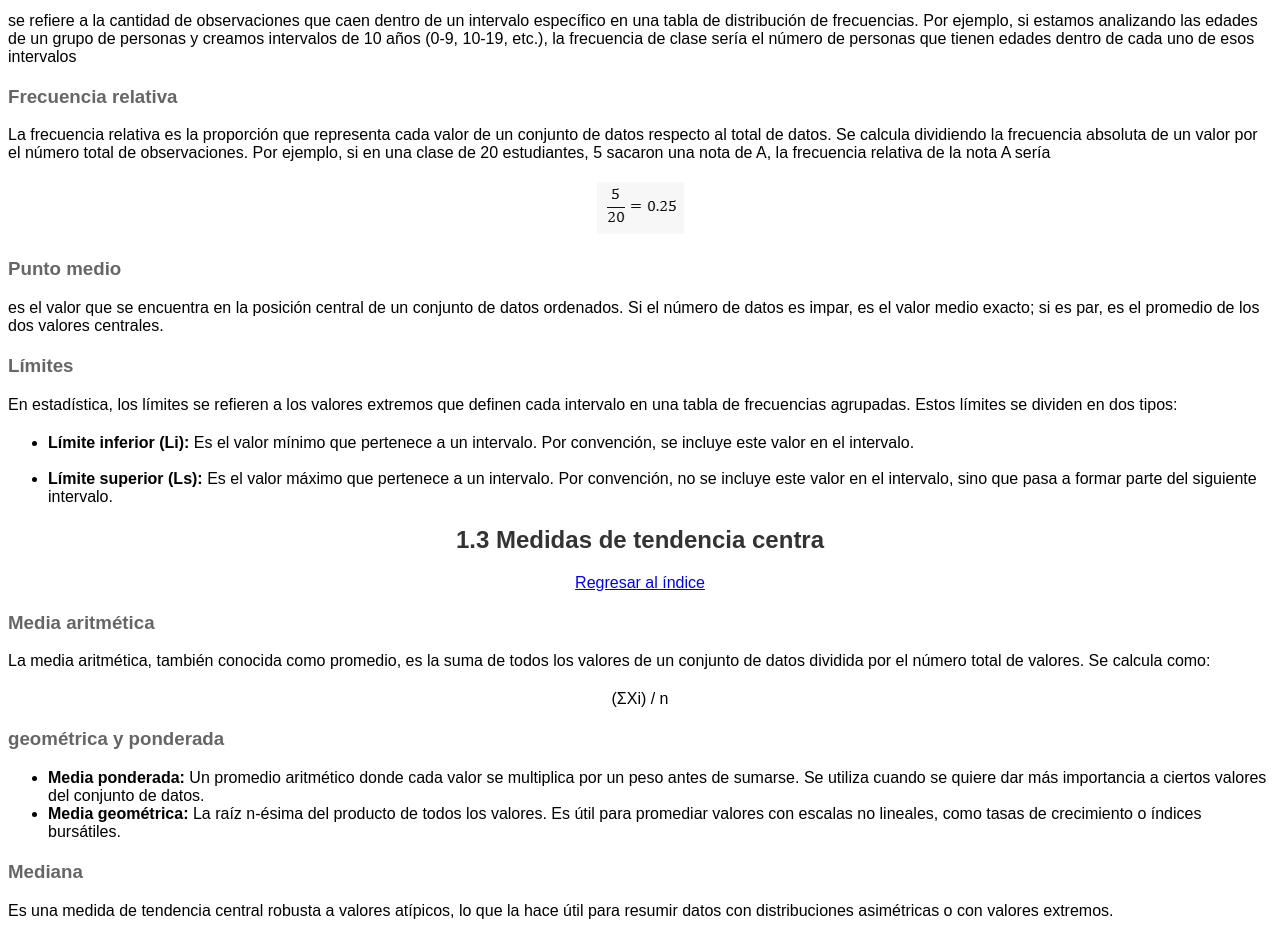
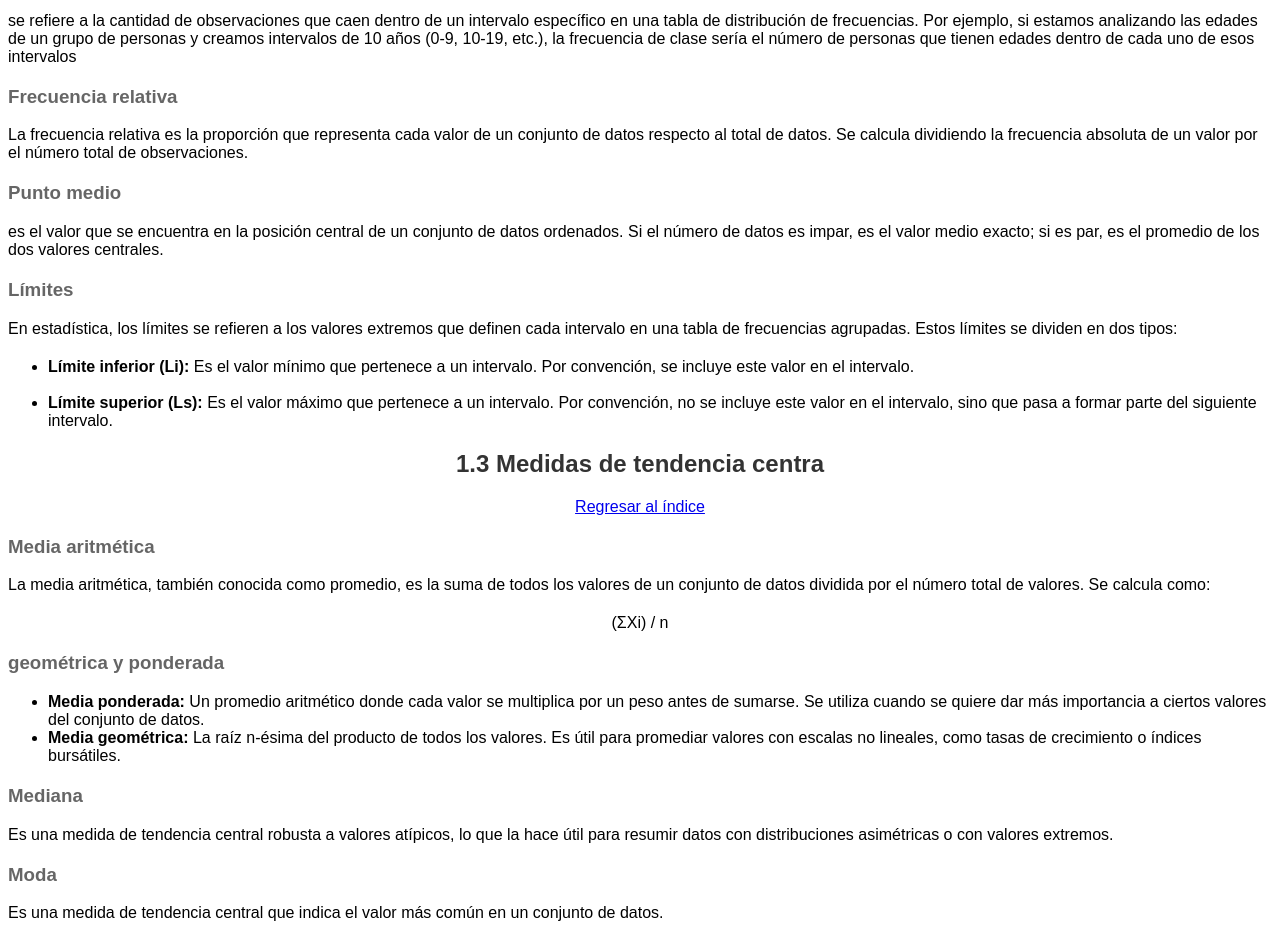
Before and after one commit to RicardoByte2037/TemarioPE, a plain HTML site: page index.html in a window 1280 px wide. Shown: the part 1980-2905 px from the top of the page. Drawn offline with Linux system fonts and the light colour scheme.

Commit message:
Index.html: Correccion de la pagina index.

```diff
--- a/index.html
+++ b/index.html
@@ -168,10 +168,8 @@
         de esos intervalos</p>
     <h3 id="2.3">Frecuencia relativa</h3>
     <p>La frecuencia relativa es la proporción que representa cada valor de un conjunto de datos respecto al total de
-        datos. Se calcula dividiendo la frecuencia absoluta de un valor por el número total de observaciones. Por
-        ejemplo, si en una clase de 20 estudiantes, 5 sacaron una nota de A, la frecuencia relativa de la nota A sería
+        datos. Se calcula dividiendo la frecuencia absoluta de un valor por el número total de observaciones.
         <br>
-        <center><img src="fr.png" alt=""></center>
     </p>
 
     <h3 id="2.4">Punto medio</h3>
```
